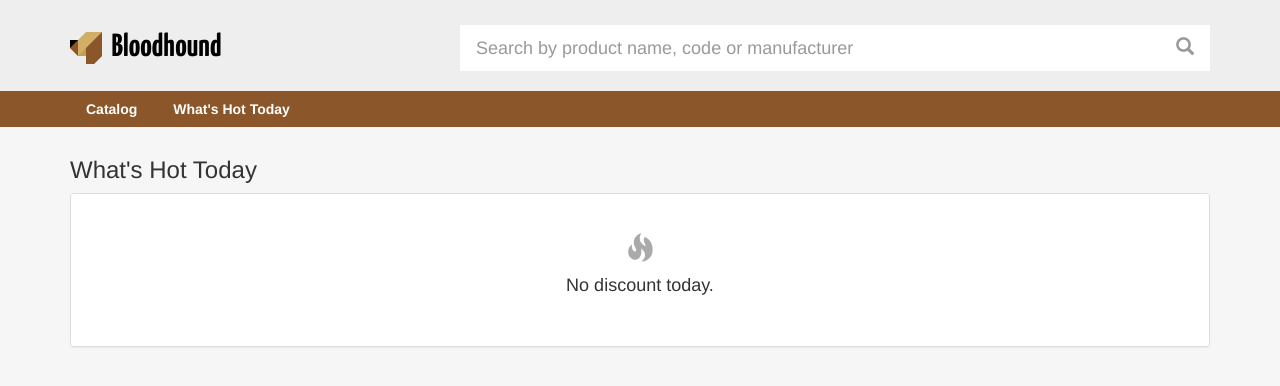
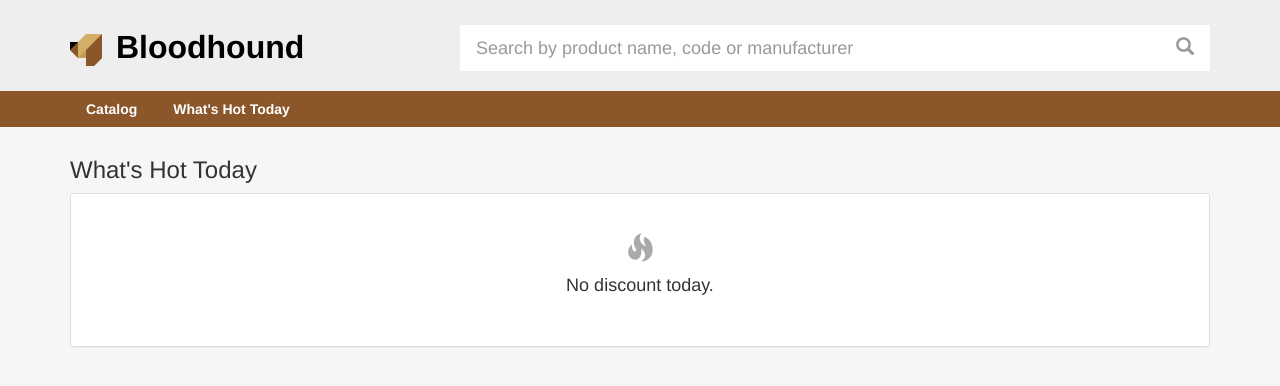
Before and after one commit to vitorfs/bloodhound, a Django app: template bloodhound/core/templates/core/hot.html in a window 1280 px wide. Shown: the top 386 px of the page. Run offline with Django 3.2, Linux system fonts and the light colour scheme; the template is opened without the code that fills it, so the values that code supplies are empty; some libraries are stand-ins or nearby versions.

Commit message:
update css

```diff
--- a/bloodhound/static/css/bloodhound.css
+++ b/bloodhound/static/css/bloodhound.css
@@ -1,5 +1,3 @@
-@import url(http://fonts.googleapis.com/css?family=Yanone+Kaffeesatz:700);
-
 body {
   background-color: #f6f6f6;
 }
@@ -9,7 +7,6 @@ header {
 }
 
 header h1 {
-  font-family: 'Yanone Kaffeesatz', sans-serif;
   font-size: 32px;
   font-weight: 600;
   margin-top: 30px;
```
